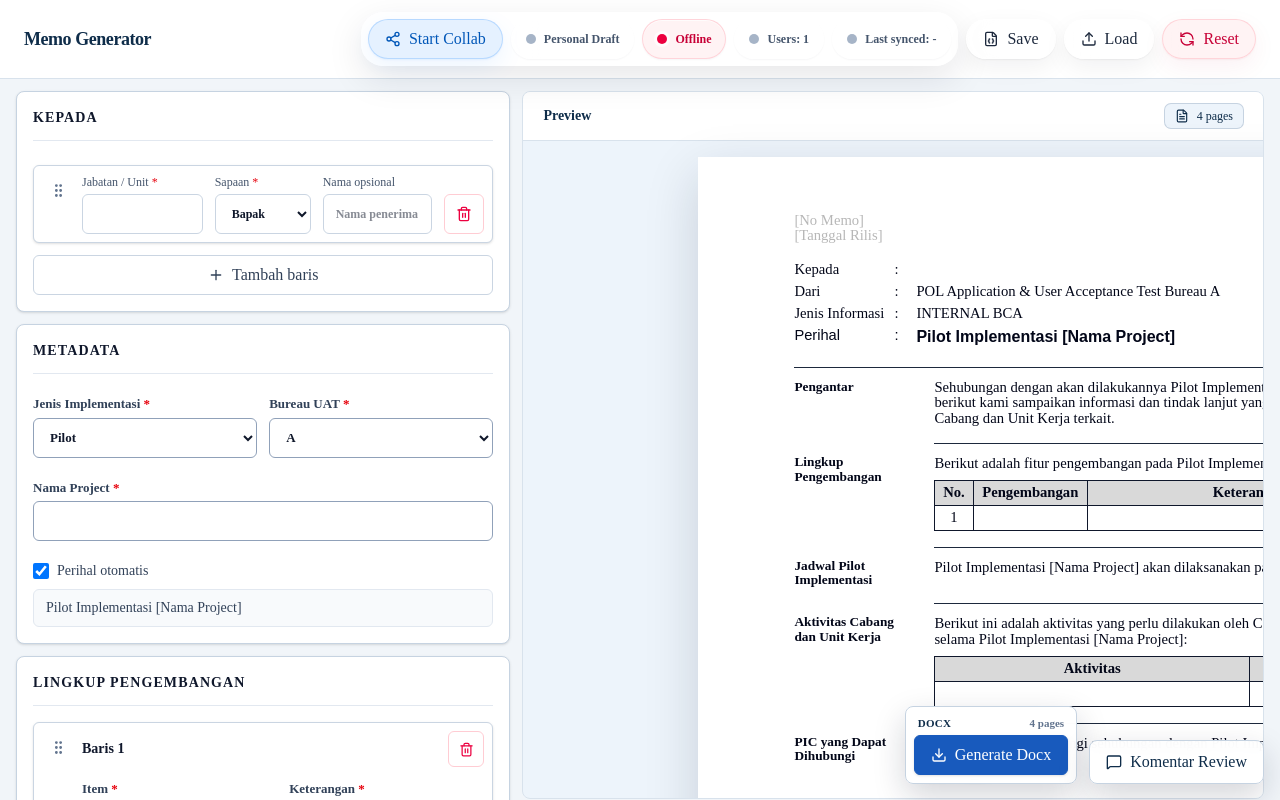
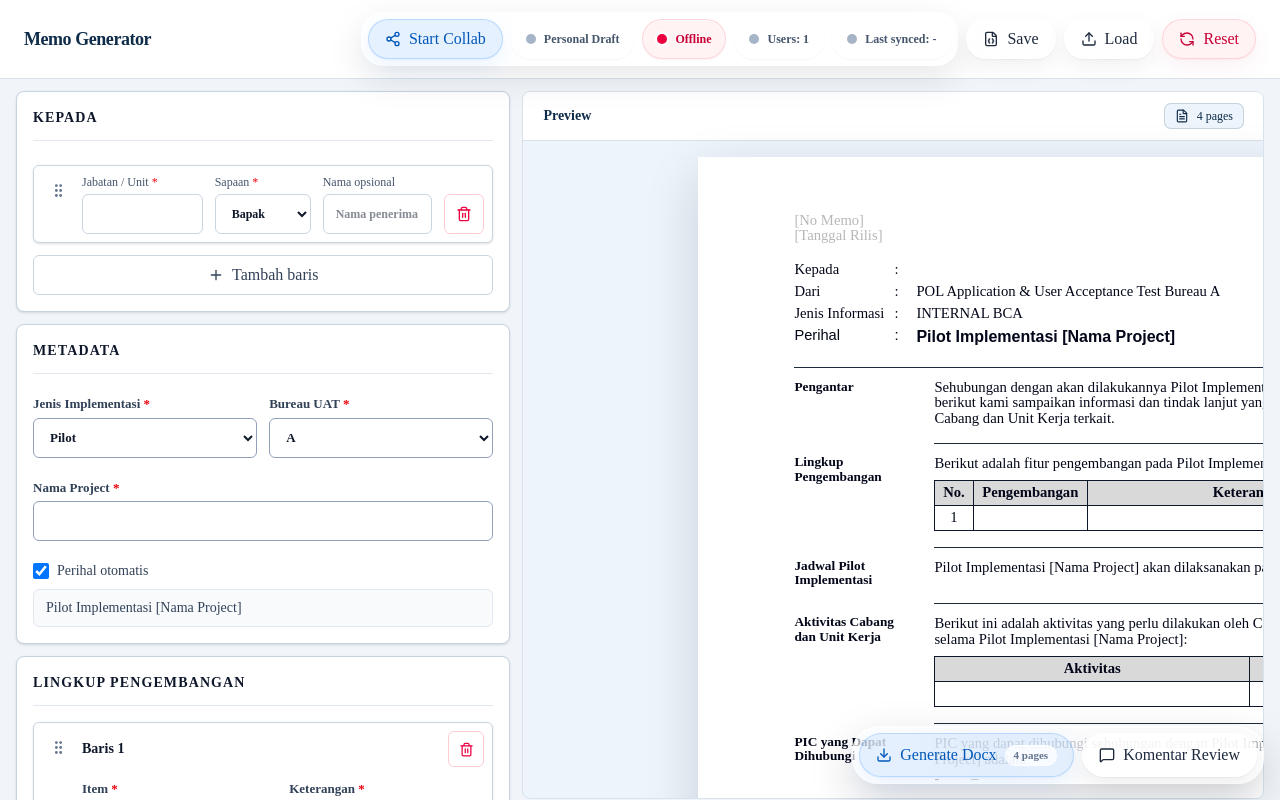
Before and after one commit to UAT-A-BAS/generate-memo, a Next.js app: page / in a window 1280 px wide. Shown: the top 800 px of the page. Built offline with nearby package versions, Linux system fonts and the light colour scheme.

Commit message:
polish floating actions and web title

```diff
--- a/src/app/layout.tsx
+++ b/src/app/layout.tsx
@@ -2,8 +2,8 @@ import type { Metadata } from "next";
 import "./globals.css";
 
 export const metadata: Metadata = {
-  title: "Memo Builder Fresh",
-  description: "Enterprise memo editor, preview, pagination, and DOCX exporter",
+  title: "Memo Generator",
+  description: "Enterprise memo generator, preview, pagination, and DOCX exporter",
 };
 
 export default function RootLayout({
--- a/src/features/memo-builder/MemoBuilderApp.tsx
+++ b/src/features/memo-builder/MemoBuilderApp.tsx
@@ -1911,37 +1911,35 @@ export function MemoBuilderApp() {
         onCancel={() => setCommentDialog(null)}
         onSave={saveReviewComment}
       />
-      <div className="fixed bottom-4 right-4 z-40 flex items-end gap-3" data-review-ignore>
       <div
-          className="rounded-lg border border-[#c6d3e1] bg-white/95 p-2 shadow-[0_12px_32px_rgba(15,23,42,0.18)] backdrop-blur"
-          data-floating-generate
-        >
-          <div className="mb-1 flex items-center justify-between gap-3 px-1 text-[11px] font-semibold uppercase tracking-wide text-[#0f2d4a]">
-            <span>Docx</span>
-            <span className="font-bold normal-case tracking-normal text-slate-500">{pages.length} pages</span>
-          </div>
+        className="fixed bottom-4 right-4 z-40 flex items-center gap-2 rounded-[26px] border border-white/70 bg-white/55 p-1.5 shadow-[0_18px_46px_rgba(15,23,42,0.18),inset_0_1px_0_rgba(255,255,255,0.8)] backdrop-blur-2xl"
+        data-review-ignore
+      >
         <button
           type="button"
           onClick={exportDocx}
           disabled={isExporting}
           aria-label="Buat dokumen Word cepat"
-            className="inline-flex h-10 items-center justify-center gap-2 rounded-md border border-[#185abd] bg-[#185abd] px-4 text-sm font-bold text-white shadow-sm transition hover:bg-[#124078] focus:outline-none focus:ring-2 focus:ring-[#185abd]/25 disabled:cursor-not-allowed disabled:opacity-50"
+          className="inline-flex min-h-11 items-center justify-center gap-2 rounded-full border border-[#007aff]/20 bg-[#007aff]/10 px-4 text-[13px] font-semibold leading-none text-[#0057b8] shadow-[0_1px_2px_rgba(0,122,255,0.08),0_8px_24px_rgba(0,122,255,0.08)] backdrop-blur-xl transition duration-200 ease-out hover:-translate-y-px hover:bg-[#007aff]/15 focus:outline-none focus:ring-2 focus:ring-[#007aff]/20 active:translate-y-0 active:scale-[0.98] disabled:cursor-not-allowed disabled:opacity-45"
+          data-floating-generate
         >
           <Download size={16} />
           Generate Docx
+          <span className="rounded-full border border-white/70 bg-white/70 px-2 py-1 text-[11px] font-bold leading-none text-slate-500 shadow-[inset_0_1px_0_rgba(255,255,255,0.75)]">
+            {pages.length} pages
+          </span>
         </button>
-        </div>
         <button
           type="button"
           onClick={() => setReviewOpen((current) => !current)}
-          className="inline-flex h-11 items-center justify-center gap-2 rounded-lg border border-[#c6d3e1] bg-white/95 px-4 text-sm font-bold text-[#0f2d4a] shadow-[0_12px_32px_rgba(15,23,42,0.18)] backdrop-blur transition hover:bg-[#edf4fb] focus:outline-none focus:ring-2 focus:ring-slate-900/10"
+          className="inline-flex min-h-11 items-center justify-center gap-2 rounded-full border border-white/70 bg-white/70 px-4 text-[13px] font-semibold leading-none text-slate-800 shadow-[0_1px_2px_rgba(15,23,42,0.06),0_8px_24px_rgba(15,23,42,0.06)] backdrop-blur-xl transition duration-200 ease-out hover:-translate-y-px hover:bg-white focus:outline-none focus:ring-2 focus:ring-[#007aff]/20 active:translate-y-0 active:scale-[0.98]"
           aria-expanded={reviewOpen}
           aria-controls="review-comments-popup"
         >
           <MessageSquare size={16} />
           Komentar Review
           {unresolvedReviewCount ? (
-            <span className="rounded-full bg-rose-600 px-2 py-0.5 text-xs text-white">{unresolvedReviewCount}</span>
+            <span className="rounded-full bg-rose-600 px-2 py-1 text-[11px] font-bold leading-none text-white shadow-[0_4px_12px_rgba(225,29,72,0.25)]">{unresolvedReviewCount}</span>
           ) : null}
         </button>
       </div>
```
Also changed, not shown: 1 other file (tests, documents, lock files or other folders). Lines whose indentation alone changed are shown as unchanged.
